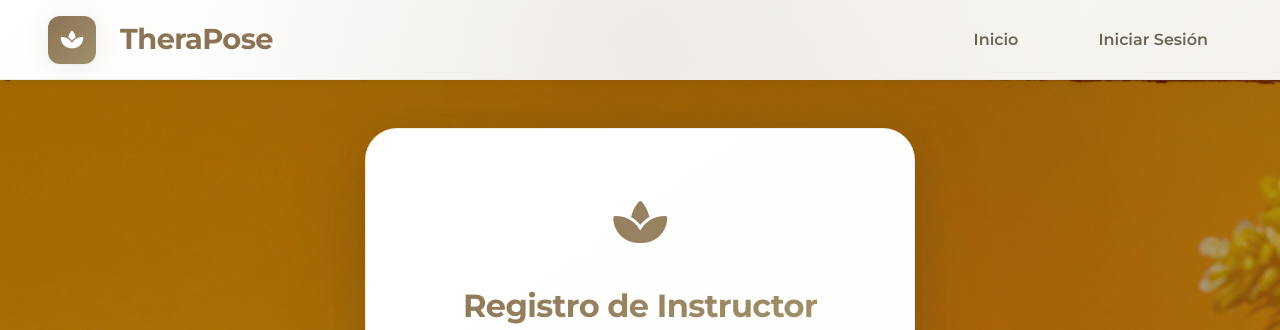
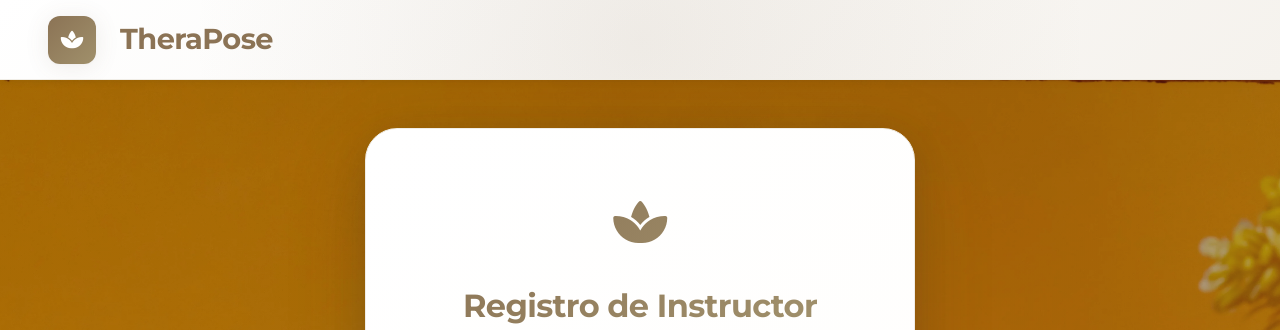
Before and after one commit to juansuarezb/TheraPose_v2.0, a FastAPI app: page /register-instructor in a window 1280 px wide. Shown: the top 330 px of the page. Run offline with FastAPI, Linux system fonts and the light colour scheme.

Commit message:
Update/validaciones

```diff
--- a/proyecto/static/css/styles.css
+++ b/proyecto/static/css/styles.css
@@ -687,7 +687,7 @@ form {
 
 .blockquote-footer {
   font-size: 0.9rem;
-  color: #e6d7b8;
+  color: #f0ede6 !important;
   font-weight: 600;
   font-style: normal;
 }
@@ -957,6 +957,10 @@ footer p {
   margin-top: var(--spacing-xl);
 }
 
+.testimonials-section > .container > h2{
+  display: flex;
+}
+
 .blockquote {
   background: var(--color-surface-card);
   border: 1px solid var(--color-border-light);
--- a/proyecto/templates/register_instructor.html
+++ b/proyecto/templates/register_instructor.html
@@ -20,12 +20,6 @@
         <div class="izquierda">
           <i class="fas fa-spa"></i>
           <div class="nombre-app"><a href="/">TheraPose</a></div>
-        </div>
-        <div class="derecha">
-          <ul class="nav-menu">
-            <li><a href="/">Inicio</a></li>
-            <li><a href="/login">Iniciar Sesión</a></li>
-          </ul>
         </div>
       </header>
       <main class="main-layout" style="justify-content: center;">
```
